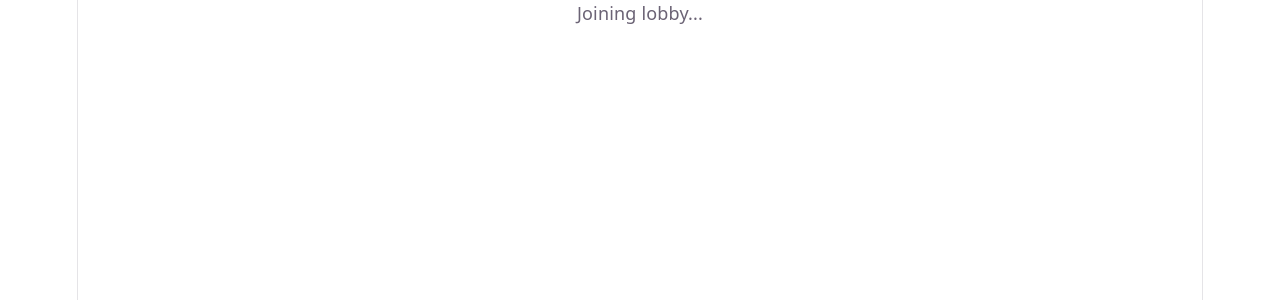
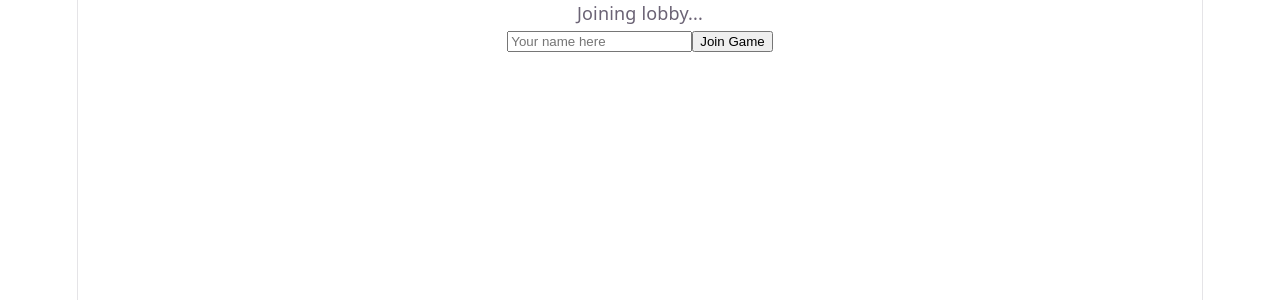
Before and after one commit to natcannon13/Root, a React (Vite) app in the folder client/: page /join/1/1 in a window 1280 px wide. Shown: the top 300 px of the page. Built offline with nearby package versions, Linux system fonts and the light colour scheme; no server answers.

Commit message:
Names
You can now set your name when connecting to the server.

```diff
--- a/client/src/components/SeatCard.jsx
+++ b/client/src/components/SeatCard.jsx
@@ -10,7 +10,9 @@ function SeatCard({ seat, isMe }) {
     >
 
       <p>
-        {isMe ? "You" : "Player"}
+        Name: {
+          seat.playerName || "None"
+        }
       </p>
 
       <p>
--- a/client/src/pages/JoinPage.jsx
+++ b/client/src/pages/JoinPage.jsx
@@ -1,4 +1,5 @@
 import { useEffect } from "react";
+import { useState } from "react";
 
 import { useParams } from "react-router-dom";
 import { useNavigate } from "react-router-dom";
@@ -10,7 +11,11 @@ import { initializeSocketHandlers } from "../websocket/socketHandlers";
 import useGameStore from "../state/gameStore";
 
 function JoinPage() {
-  console.log(useParams());
+
+  const [name, setName] = useState('');
+  const handleNameChange = (event) =>{
+    setName(event.target.value);
+  }
 
   const { lobbyId, seatIndex } = useParams();
 
@@ -21,25 +26,38 @@ function JoinPage() {
   );
 
   useEffect(() => {
+    initializeSocketHandlers(navigate);
+    setLobbyId(lobbyId);
+  }, []);
 
-    initializeSocketHandlers(navigate);
-
-    setLobbyId(lobbyId);
-
+  async function join(){
     socket.send(JSON.stringify({
       type: "JOIN_SEAT",
 
-      payload: {
+      payload:{
         lobbyId: lobbyId,
-        seatIndex: Number(seatIndex)
+        seatIndex: Number(seatIndex),
+        name: name
       }
     }));
-
-  }, []);
+  }
 
   return (
     <div>
       Joining lobby...
+      <div>
+        <input
+          type = "text"
+          value = {name}
+          onChange = {handleNameChange}
+          placeholder="Your name here"
+        />
+        <button
+          onClick={() => join(name)}
+        >
+          Join Game
+        </button>
+      </div>
     </div>
   );
 }
```
Also changed, not shown: 1 other file (tests, documents, lock files or other folders).
